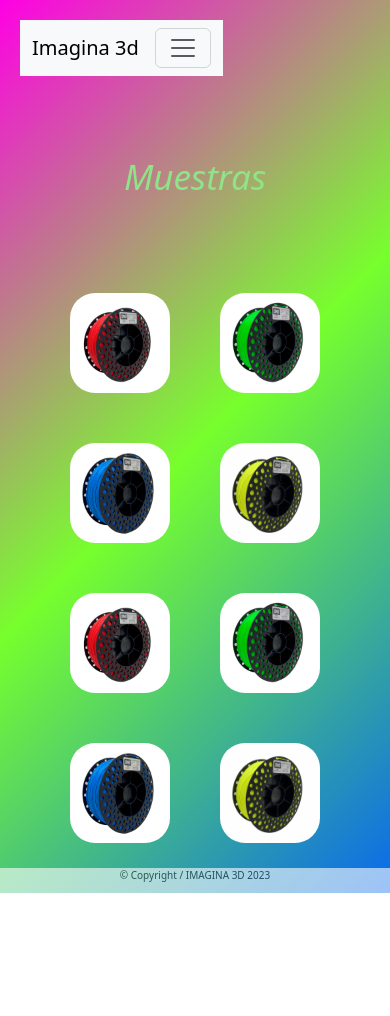
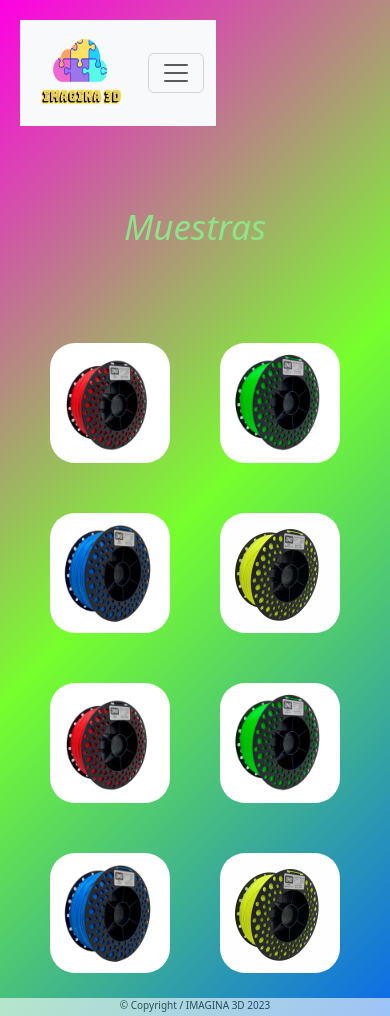
Before and after one commit to Vyrus69/imagina-3d, a plain HTML site: page paginas/Color.html in a window 390 px wide. Shown: the top 1016 px of the page. Before the commit the page ends 893 px from the top, so only its background shows below. Drawn offline with nearby package versions, Linux system fonts and the light colour scheme.

Commit message:
BarraNAV

```diff
--- a/css/style.css
+++ b/css/style.css
@@ -11,6 +11,7 @@ body{
     background: -webkit-linear-gradient(135deg, rgba(255,0,228,1) 0%, rgba(119,255,45,1) 50%, rgba(9,105,237,1) 100%);
     background: linear-gradient(135deg, rgba(255,0,228,1) 0%, rgba(119,255,45,1) 50%, rgba(9,105,237,1) 100%);
     filter: progid:DXImageTransform.Microsoft.gradient(startColorstr="#ff00e4",endColorstr="#0969ed",GradientType=1);
+    background-repeat: no-repeat;
 }
 
 /* HEADER */
@@ -21,13 +22,9 @@ header{
     align-items: center;
     justify-content: space-between;
 }
-.header__logo{
-    display: flex;
-    align-items: center;
-}
-.header__logo img{
-    width: 125px;
-    height: 90px;
+.navbar-brand img{
+    width: 130px;
+    height: 100px;
 }
 .buscador{
     width: 200px;
@@ -91,6 +88,7 @@ a:hover{
 }
 
 /* MAIN - PRODUCTOS */
+
 /* MAIN - COLOR */
 .muestra__color{
     color: #8FE388;
@@ -101,8 +99,8 @@ a:hover{
 }
 .muestra img{
     padding: 50px;
-    height: 300px;
-    width: 300px;
+    height: 400px;
+    width: 400px;
     border-radius: 100px;
     transition: 0.5s;
     object-fit: cover;
@@ -178,6 +176,13 @@ footer{
 
 /* MEDIA QUERY - CELULAR */
 @media (max-width:576px){
+    .navbar-brand img{
+        width: 100px;
+        height: 80px;
+    }
+    #banner{
+        height: 10px;;
+        }
     .header__logo img{
         width: 63px;
         height: 45px;
@@ -234,8 +239,8 @@ footer{
     }
     .muestra img{
         padding: 25px;
-        height: 150px;
-        width: 150px;
+        height: 170px;
+        width: 170px;
         border-radius: 50px;
     }
     .muestra img:hover{
--- a/paginas/Color.html
+++ b/paginas/Color.html
@@ -16,10 +16,12 @@
         <header>
             <nav class="navbar navbar-expand-lg bg-body-tertiary">
                 <div class="container-fluid">
-                  <a class="navbar-brand" href="#">Imagina 3d</a>
-                  <button class="navbar-toggler" type="button" data-bs-toggle="collapse" data-bs-target="#navbarSupportedContent" aria-controls="navbarSupportedContent" aria-expanded="false" aria-label="Toggle navigation">
-                    <span class="navbar-toggler-icon"></span>
-                  </button>
+                    <a class="navbar-brand" href="../index.html">
+                        <img src="../imagenes/LOGO.png" alt="">
+                    </a>
+                    <button class="navbar-toggler" type="button" data-bs-toggle="collapse" data-bs-target="#navbarSupportedContent" aria-controls="navbarSupportedContent" aria-expanded="false" aria-label="Toggle navigation">
+                        <span class="navbar-toggler-icon"></span>
+                    </button>
                   <div class="collapse navbar-collapse" id="navbarSupportedContent">
                     <ul class="navbar-nav me-auto mb-2 mb-lg-0">
                       <li class="nav-item">
```
Also changed, not shown: index.html (+3 -1 lines), paginas/Contacto.html (+6 -4 lines), paginas/Procedimiento.html (+6 -4 lines), paginas/Productos.html (+6 -4 lines).
